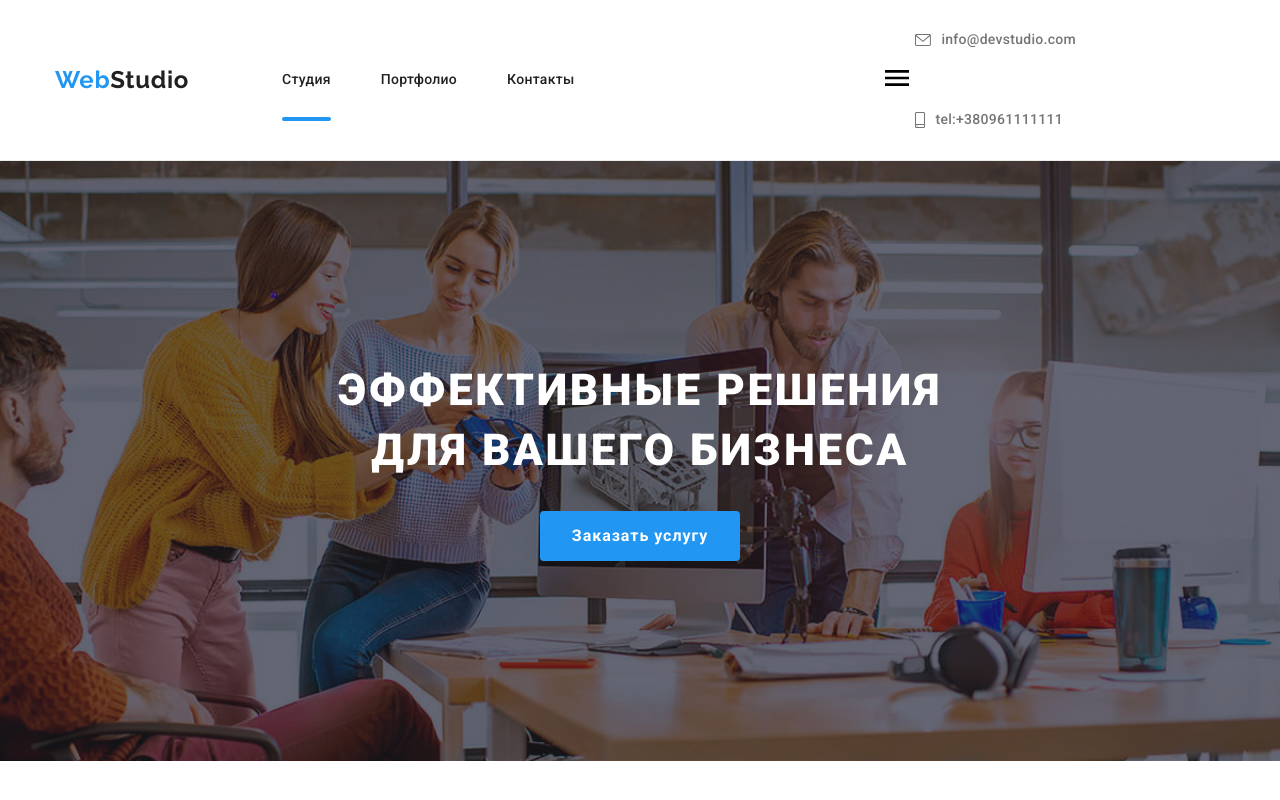
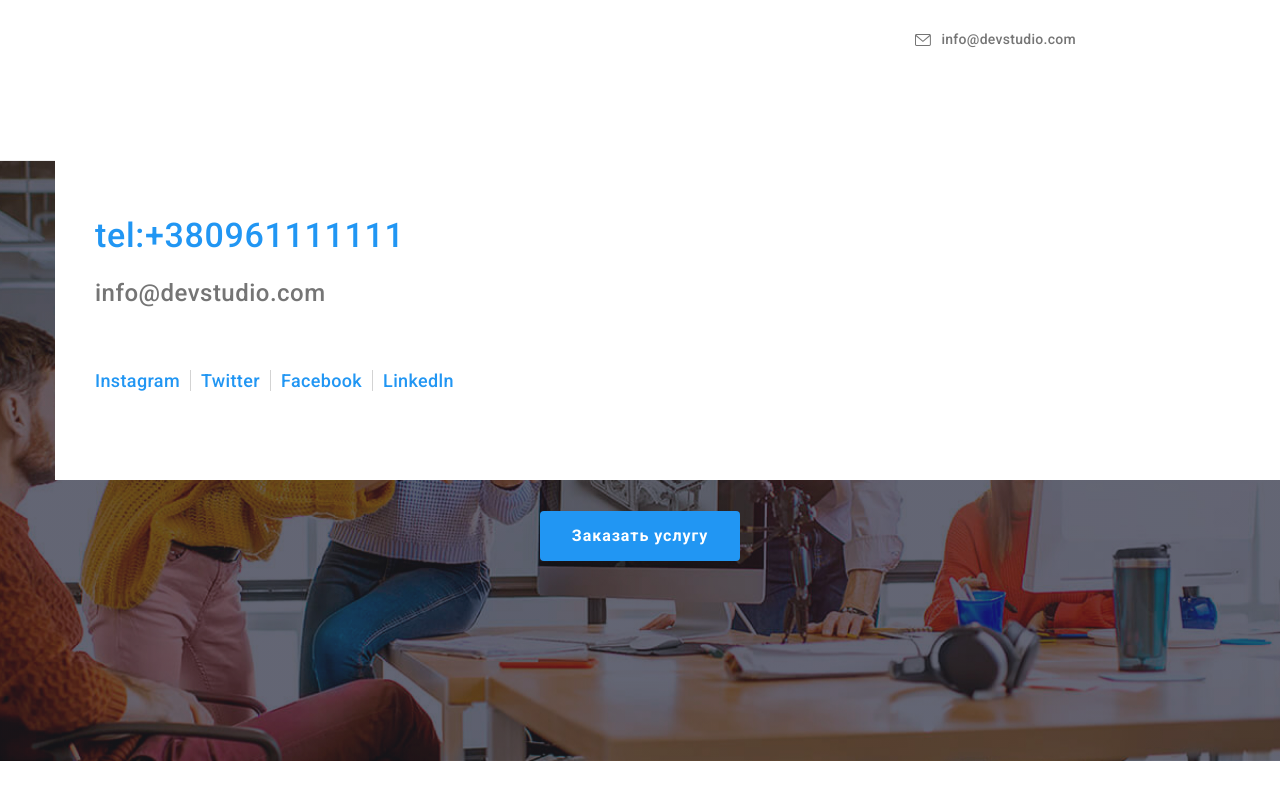
Before and after one commit to Ievgenii-Chagovets/goit-markup-hw-08, a plain HTML site: page index.html in a window 1280 px wide. Both pictures are taken after a click on the button 897 px from the left and 80 px from the top of the page. Shown: the top 800 px of the page. Drawn offline with nearby package versions, Linux system fonts and the light colour scheme; files that its build step writes are made by us from their sources.

Commit message:
cancel 480

```diff
--- a/js/menu.js
+++ b/js/menu.js
@@ -8,7 +8,7 @@
   refs.openMenuBtn.addEventListener('click', toggleModal);
   refs.closeMenuBtn.addEventListener('click', toggleModal);
 
-  function toggleMenu() {
+  function toggleModal() {
     refs.Menu.classList.toggle('is-hidden');
   }
 })();
```
Also changed, not shown: sass/layout/_header.scss (+1 -18 lines), sass/layout/_our-team.scss (+0 -12 lines), css/main.css, css/main.min.css, css/portfolio.css, css/portfolio.min.css, 4 other files.
